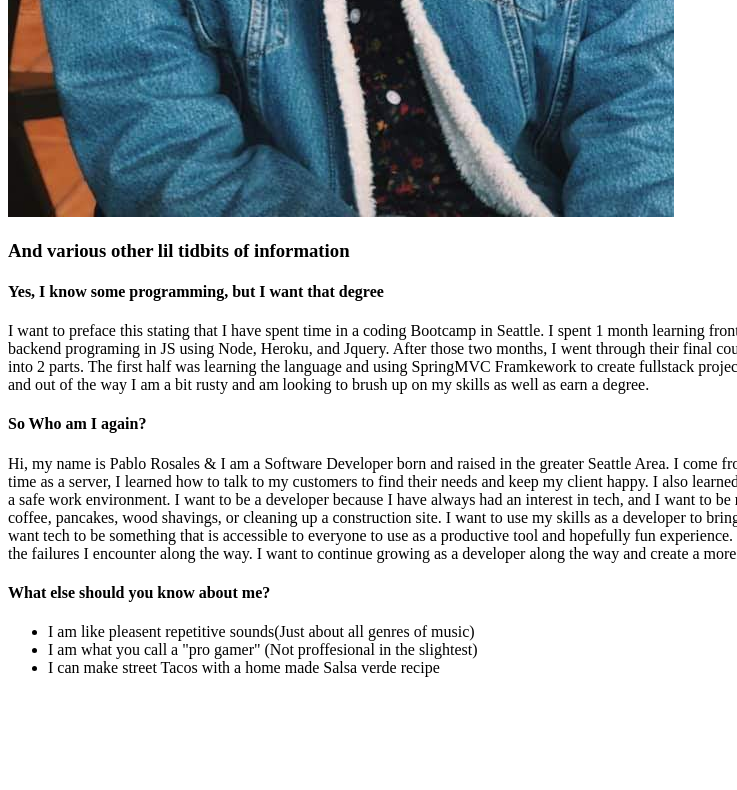
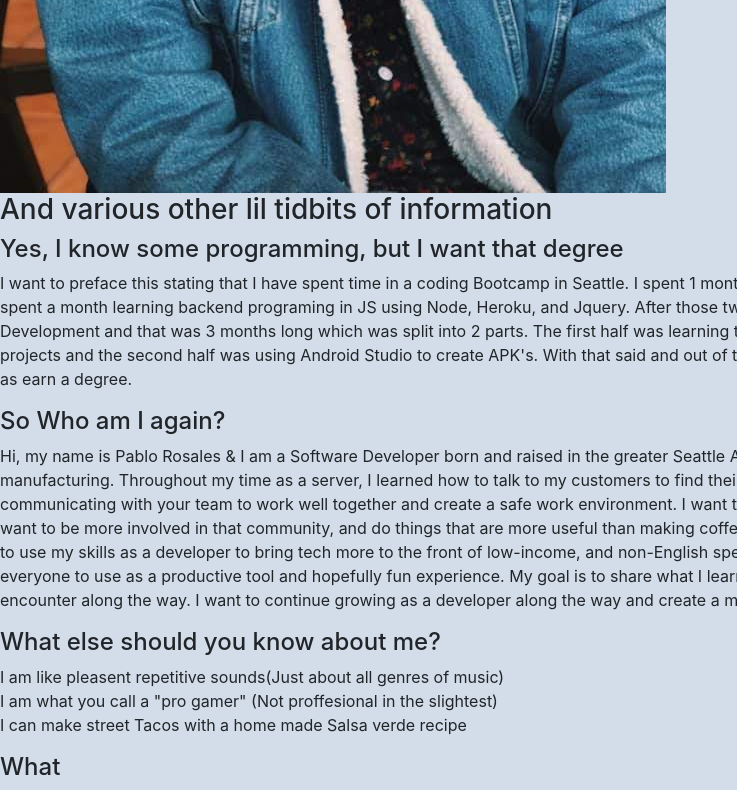
Before and after one commit to Pablito14/aboutMe2, a plain HTML site: page index.html in a window 1280 px wide. Shown: the part 823-1613 px from the top of the page, without its empty margins (0-737 px from the left). Before the commit the page ends 1516 px from the top, so only its background shows below. Drawn offline with nearby package versions, Linux system fonts and the light colour scheme.

Commit message:
I sure can feel the rust, centering is hard

```diff
--- a/css/reset.css
+++ b/css/reset.css
@@ -0,0 +1,48 @@
+/* http://meyerweb.com/eric/tools/css/reset/
+   v2.0 | 20110126
+   License: none (public domain)
+*/
+
+html, body, div, span, applet, object, iframe,
+h1, h2, h3, h4, h5, h6, p, blockquote, pre,
+a, abbr, acronym, address, big, cite, code,
+del, dfn, em, img, ins, kbd, q, s, samp,
+small, strike, strong, sub, sup, tt, var,
+b, u, i, center,
+dl, dt, dd, ol, ul, li,
+fieldset, form, label, legend,
+table, caption, tbody, tfoot, thead, tr, th, td,
+article, aside, canvas, details, embed,
+figure, figcaption, footer, header, hgroup,
+menu, nav, output, ruby, section, summary,
+time, mark, audio, video {
+	margin: 0;
+	padding: 0;
+	border: 0;
+	font-size: 100%;
+	font: inherit;
+	vertical-align: baseline;
+}
+/* HTML5 display-role reset for older browsers */
+article, aside, details, figcaption, figure,
+footer, header, hgroup, menu, nav, section {
+	display: block;
+}
+body {
+	line-height: 1;
+}
+ol, ul {
+	list-style: none;
+}
+blockquote, q {
+	quotes: none;
+}
+blockquote:before, blockquote:after,
+q:before, q:after {
+	content: '';
+	content: none;
+}
+table {
+	border-collapse: collapse;
+	border-spacing: 0;
+}
--- a/css/style.css
+++ b/css/style.css
@@ -0,0 +1,11 @@
+/*Centering things was always a pain, remembering best practices isnt likely to happen. So far nothings worked*/
+/* .mainProfile{
+    display: block;
+    margin: auto;
+    margin-left: auto;
+    margin-right: auto;
+} */
+
+body {
+    background-color: rgb(210, 221, 233);
+  }
--- a/index.html
+++ b/index.html
@@ -1,12 +1,21 @@
 <!DOCTYPE html>
+<!--
+    Frameworks used: Bootstrap
+    Resources used: Past personal projects on Github
+
+-->
 <html lang="english">
     <head>
         <title>About Me: Pablo</title>
+        <link rel="stylesheet" href="css/reset.css">
+        <link rel="stylesheet" href="https://stackpath.bootstrapcdn.com/bootstrap/4.4.1/css/bootstrap.min.css" integrity="sha384-Vkoo8x4CGsO3+Hhxv8T/Q5PaXtkKtu6ug5TOeNV6gBiFeWPGFN9MuhOf23Q9Ifjh" crossorigin="anonymous">
+        <link rel="stylesheet" href="css/style.css">
+        <meta name="viewport" content="width=device-width, initial-scale=1, shrink-to-fit=no">
     </head>
     <body>
         <header>
-            <h1 id="mainProfile">Pablo Rosales</h1>
-            <img src="img/Profile Pic.jpg">
+            <h1>Pablo Rosales</h1>
+            <img src="img/Profile Pic.jpg" id="mainProfile" alt="Main image of Pablo  sitting in a Starbucks with a denim jacket & a goofy grin on his face">
             <h3>And various other lil tidbits of information</h3>
         </header>
         <main>
@@ -22,14 +31,16 @@
                 <li>I am like pleasent repetitive sounds(Just about all genres of music)</li>
                 <li>I am what you call a "pro gamer" (Not proffesional in the slightest)</li>
                 <li>I can make street Tacos with a home made Salsa verde recipe</li>
+            </ul>
 
-
-            </ul>
+            <h4>What</h4>
 
         </main>
         <footer>
 
         </footer>
-
+        <script src="https://code.jquery.com/jquery-3.4.1.slim.min.js" integrity="sha384-J6qa4849blE2+poT4WnyKhv5vZF5SrPo0iEjwBvKU7imGFAV0wwj1yYfoRSJoZ+n" crossorigin="anonymous"></script>
+<script src="https://cdn.jsdelivr.net/npm/popper.js@1.16.0/dist/umd/popper.min.js" integrity="sha384-Q6E9RHvbIyZFJoft+2mJbHaEWldlvI9IOYy5n3zV9zzTtmI3UksdQRVvoxMfooAo" crossorigin="anonymous"></script>
+<script src="https://stackpath.bootstrapcdn.com/bootstrap/4.4.1/js/bootstrap.min.js" integrity="sha384-wfSDF2E50Y2D1uUdj0O3uMBJnjuUD4Ih7YwaYd1iqfktj0Uod8GCExl3Og8ifwB6" crossorigin="anonymous"></script>
     </body>
 </html>
```
